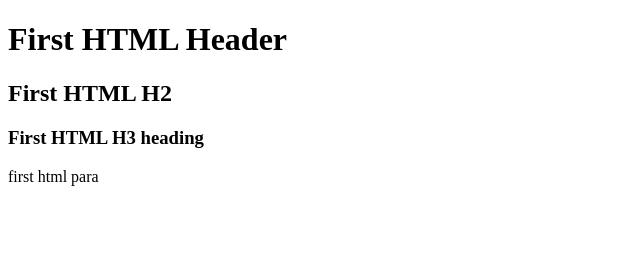
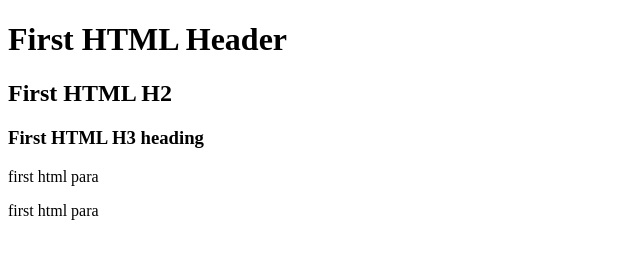
Before and after one commit to cillian-12/repo1, a plain HTML site: page index.html in a window 1280 px wide. Shown: the whole page, without its empty margins (0-640 px from the left). Drawn offline with Linux system fonts and the light colour scheme.

Commit message:
Update index.html

```diff
--- a/index.html
+++ b/index.html
@@ -10,5 +10,6 @@
     <h2>First HTML H2</h2>
     <h3>First HTML H3 heading</h3>
     <p>first html para</p>
+    <p>first html para</p>
   </body>
 </html>
```
